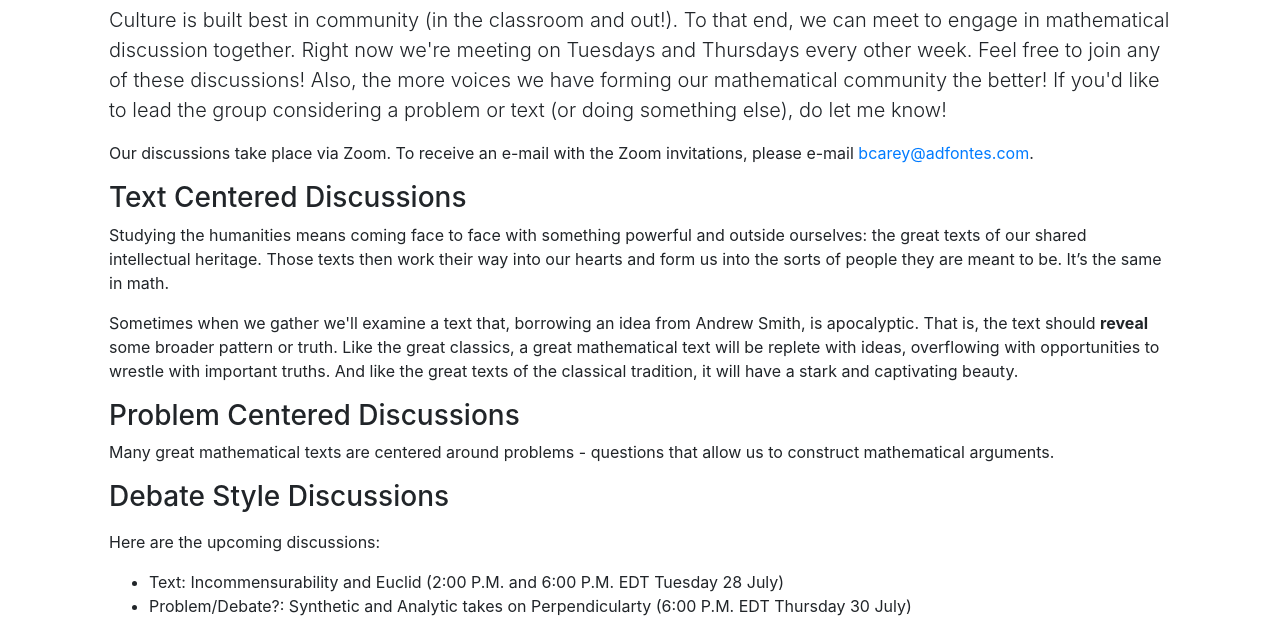
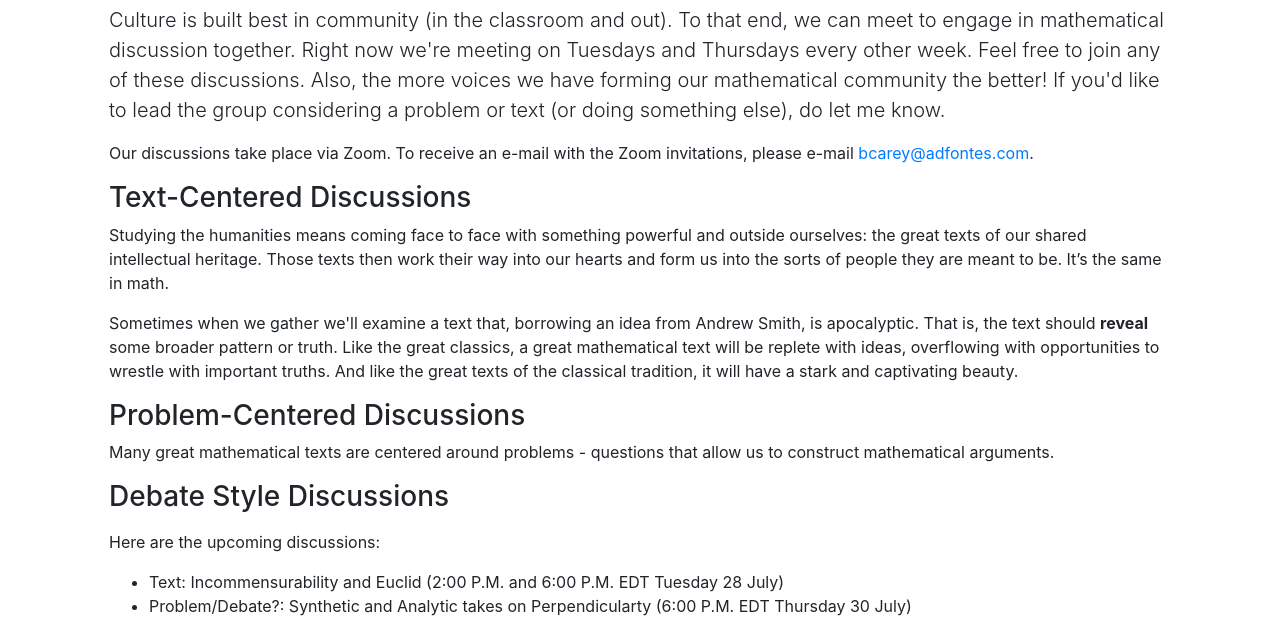
Before and after one commit to WilliamCarey/WilliamCarey.github.io, a plain HTML site: page cmc/culture.html in a window 1280 px wide. Shown: the part 179-800 px from the top of the page. Drawn offline with Linux system fonts and the light colour scheme.

Commit message:
updates to culture

```diff
--- a/cmc/culture.html
+++ b/cmc/culture.html
@@ -68,21 +68,21 @@
 		<h1>Classical Mathematical Community: Forming Culture</h1>
 
 		<p class="lead">
-			Culture is built best in community (in the classroom and out!). To that end, we can meet to engage in mathematical discussion together. Right now we're meeting on Tuesdays and Thursdays every other week. Feel free to join any of these discussions! Also, the more voices we have forming our mathematical community the better! If you'd like to lead the group considering a problem or text (or doing something else), do let me know!
+			Culture is built best in community (in the classroom and out). To that end, we can meet to engage in mathematical discussion together. Right now we're meeting on Tuesdays and Thursdays every other week. Feel free to join any of these discussions. Also, the more voices we have forming our mathematical community the better! If you'd like to lead the group considering a problem or text (or doing something else), do let me know.
 		</p>
 
 		<p>
 			Our discussions take place via Zoom. To receive an e-mail with the Zoom invitations, please e-mail <a href="mailto:bcarey@adfontes.com">bcarey@adfontes.com</a>.
 		</p>
 
-		<h3>Text Centered Discussions</h3>
+		<h3>Text-Centered Discussions</h3>
 
 		<p>Studying the humanities means coming face to face with something powerful and outside ourselves: the great texts of our shared intellectual heritage. Those texts then work their way into our hearts and form us into the sorts of people they are meant to be. It’s the same in math.</p>
 
 		<p>Sometimes when we gather we'll examine a text that, borrowing an idea from Andrew Smith, is apocalyptic. That is, the text should <b>reveal</b> some broader pattern or truth. Like the great classics, a great mathematical text will be replete with ideas, overflowing with opportunities to wrestle with important truths. And like the great texts of the classical tradition, it will have a stark and captivating beauty.
 		</p>
 
-		<h3>Problem Centered Discussions</h3>
+		<h3>Problem-Centered Discussions</h3>
 
 		<p>Many great mathematical texts are centered around problems - questions that allow us to construct mathematical arguments.
 
```
